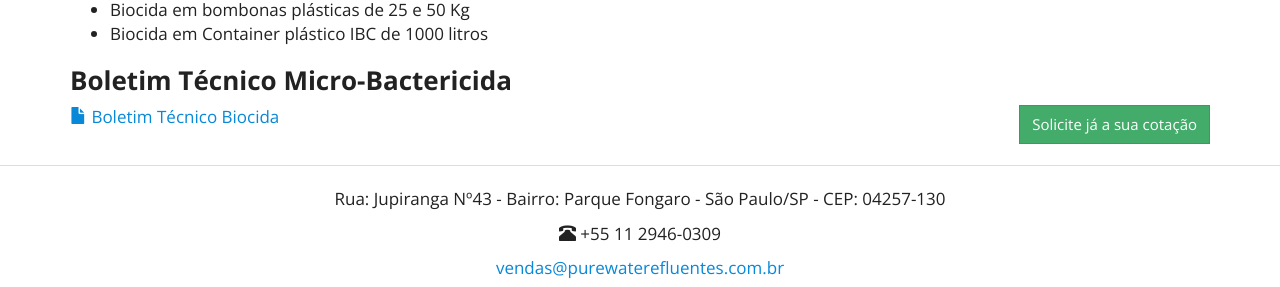
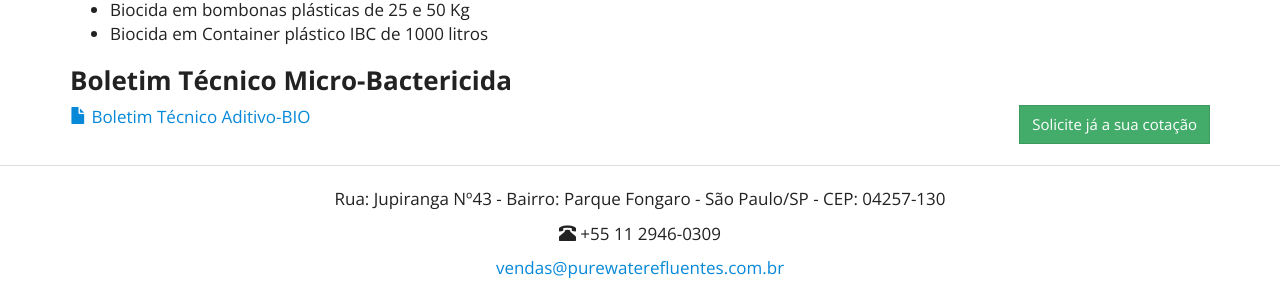
Before and after one commit to purewaterefluentes/purewaterefluentes.github.io, a Jekyll site: the page built from produtos/biocida.md, in a window 1280 px wide and 1186 px high. Shown: the part 896-1183 px from the top of the window. Built offline with Jekyll 4.4.1, drawn with Linux system fonts in a browser that asks for light colours; nearby versions of some CDN libraries; library files that are not in the unit come from our copies.

Commit message:
Update biocida.md

```diff
--- a/produtos/biocida.md
+++ b/produtos/biocida.md
@@ -32,5 +32,5 @@
 ### **Boletim Técnico Micro-Bactericida**
 
 {% include purewater/link-boletim.html
-   label="Boletim Técnico Biocida"
-   arquivo="Boletim-tecnico-biocida.pdf" %}
+   label="Boletim Técnico Aditivo-BIO"
+   arquivo="BOLETIM TÉCNICO - AQUA-290 - REVISADO.pdf" %}
```
